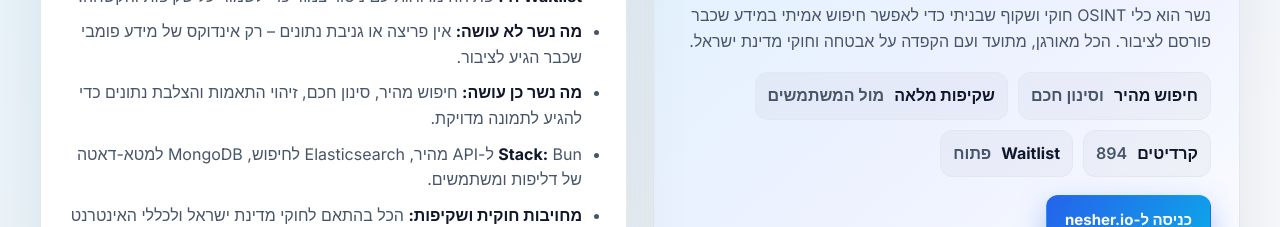
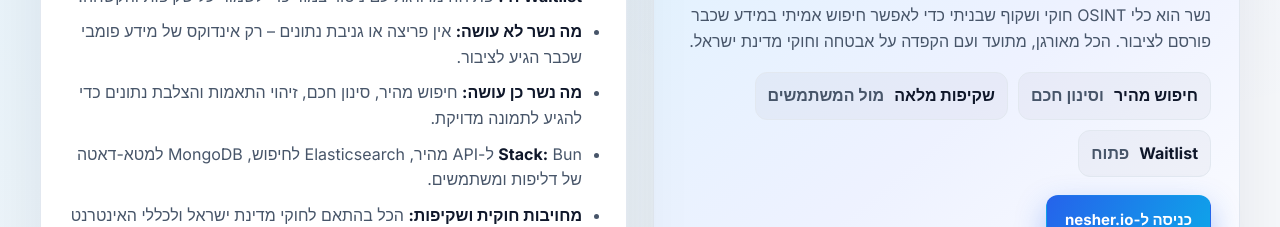
Before and after one commit to fknMega/resume, a plain HTML site: page index.html in a window 1280 px wide. Shown: the part 940-1167 px from the top of the page. Drawn offline with Linux system fonts and the light colour scheme.

Commit message:
Update index.html

```diff
--- a/index.html
+++ b/index.html
@@ -67,7 +67,6 @@
             <div class="meta-strip">
               <div class="pill"><strong>חיפוש מהיר</strong> וסינון חכם</div>
               <div class="pill"><strong>שקיפות מלאה</strong> מול המשתמשים</div>
-              <div class="pill"><strong>קרדיטים</strong> 894</div>
               <div class="pill"><strong>Waitlist</strong> פתוח</div>
             </div>
             <a class="btn btn-primary" href="https://nesher.io" target="_blank" rel="noopener">כניסה ל-nesher.io</a>
```
